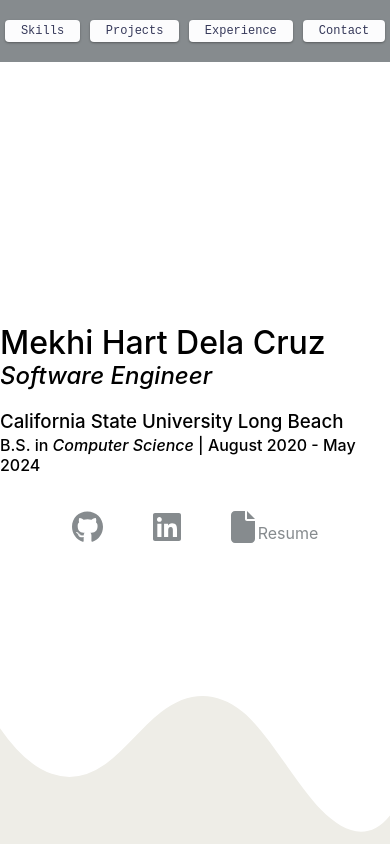
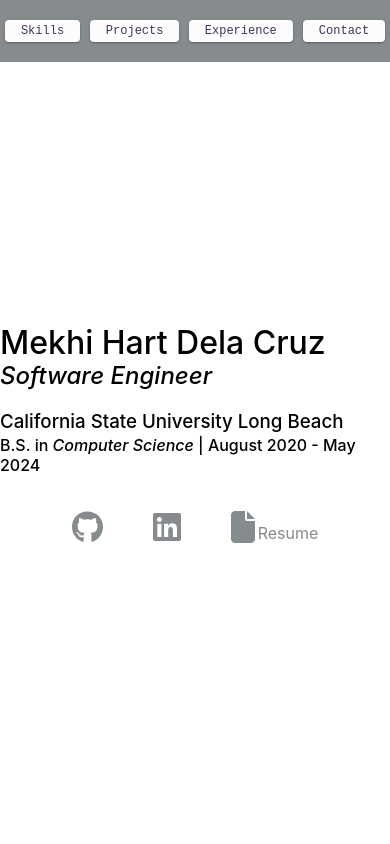
Before and after one commit to MekhiHart/portfolio, a React (Create React App) app: page / in a window 390 px wide. Shown: the top 844 px of the page. Built offline with nearby package versions, Linux system fonts and the light colour scheme.

Commit message:
removed curves because it looks bad at mobile

```diff
--- a/src/Components/Hero.jsx
+++ b/src/Components/Hero.jsx
@@ -4,7 +4,7 @@ import {faFile} from '@fortawesome/free-solid-svg-icons'
 
 export default function Hero(){
     return(
-    <>
+
         <div className="hero--container fullScreen" id='HERO'>
             <div className="hero--intro">
                 <h1 style={{marginBottom: "-20px"}}>Mekhi Hart Dela Cruz</h1>
@@ -20,11 +20,6 @@ export default function Hero(){
             </div>
         </div>
 
-        <div class="custom-shape-divider-bottom-1686966252">
-            <svg data-name="Layer 1" xmlns="http://www.w3.org/2000/svg" viewBox="0 0 1200 120" preserveAspectRatio="none">
-                <path d="M985.66,92.83C906.67,72,823.78,31,743.84,14.19c-82.26-17.34-168.06-16.33-250.45.39-57.84,11.73-114,31.07-172,41.86A600.21,600.21,0,0,1,0,27.35V120H1200V95.8C1132.19,118.92,1055.71,111.31,985.66,92.83Z" class="shape-fill"></path>
-            </svg>
-        </div>
-    </>
+
     )
 }
--- a/src/index.css
+++ b/src/index.css
@@ -495,23 +495,3 @@ nav a:hover:before {
   }
 
 }
-
-.custom-shape-divider-bottom-1686966252 {
-  position: absolute;
-  bottom: 0;
-  left: 0;
-  width: 100%;
-  overflow: hidden;
-  line-height: 0;
-}
-
-.custom-shape-divider-bottom-1686966252 svg {
-  position: relative;
-  display: block;
-  width: calc(100% + 1.3px);
-  height: 150px;
-}
-
-.custom-shape-divider-bottom-1686966252 .shape-fill {
-  fill: #EEEDE7;
-}
```
